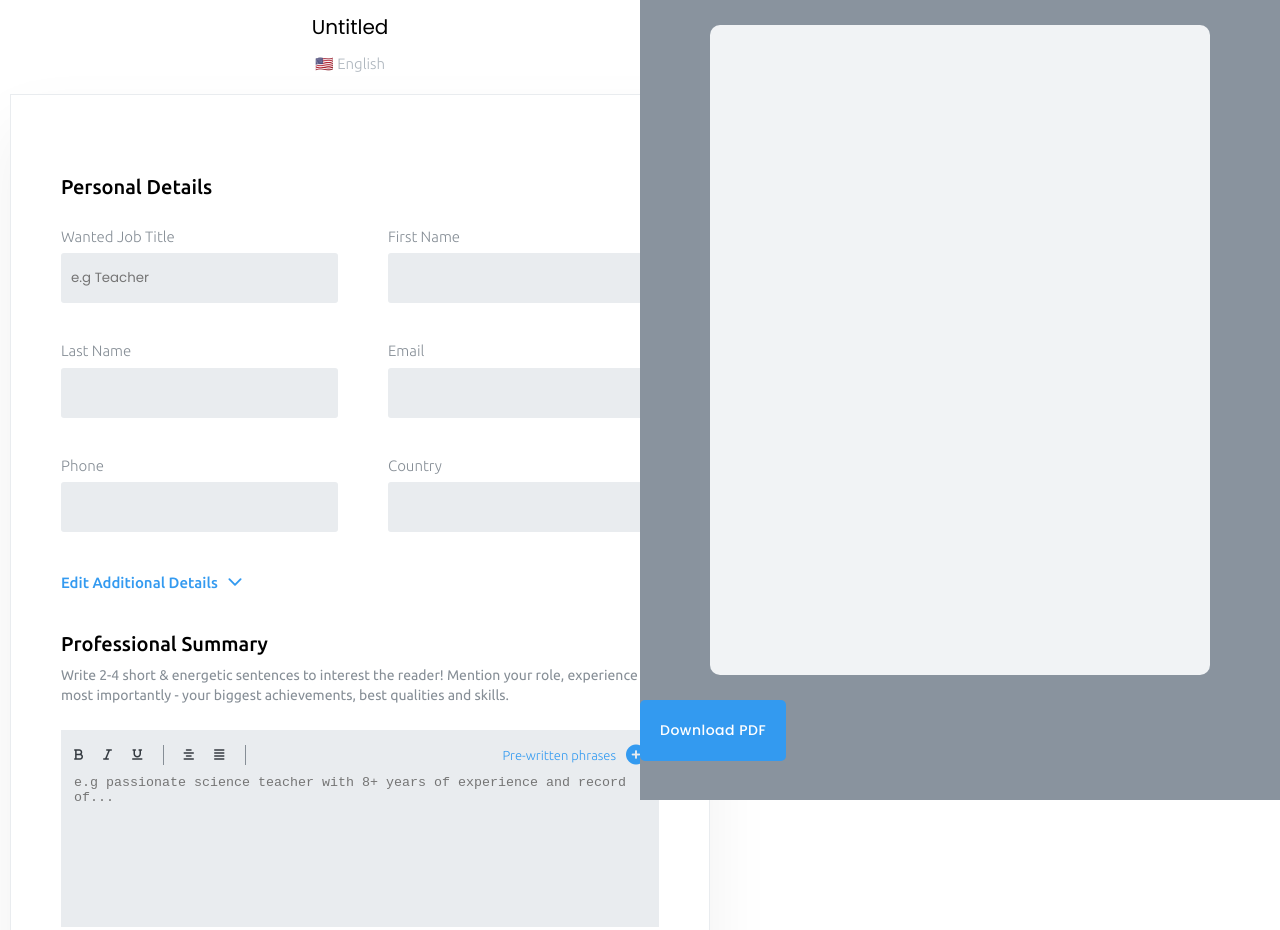
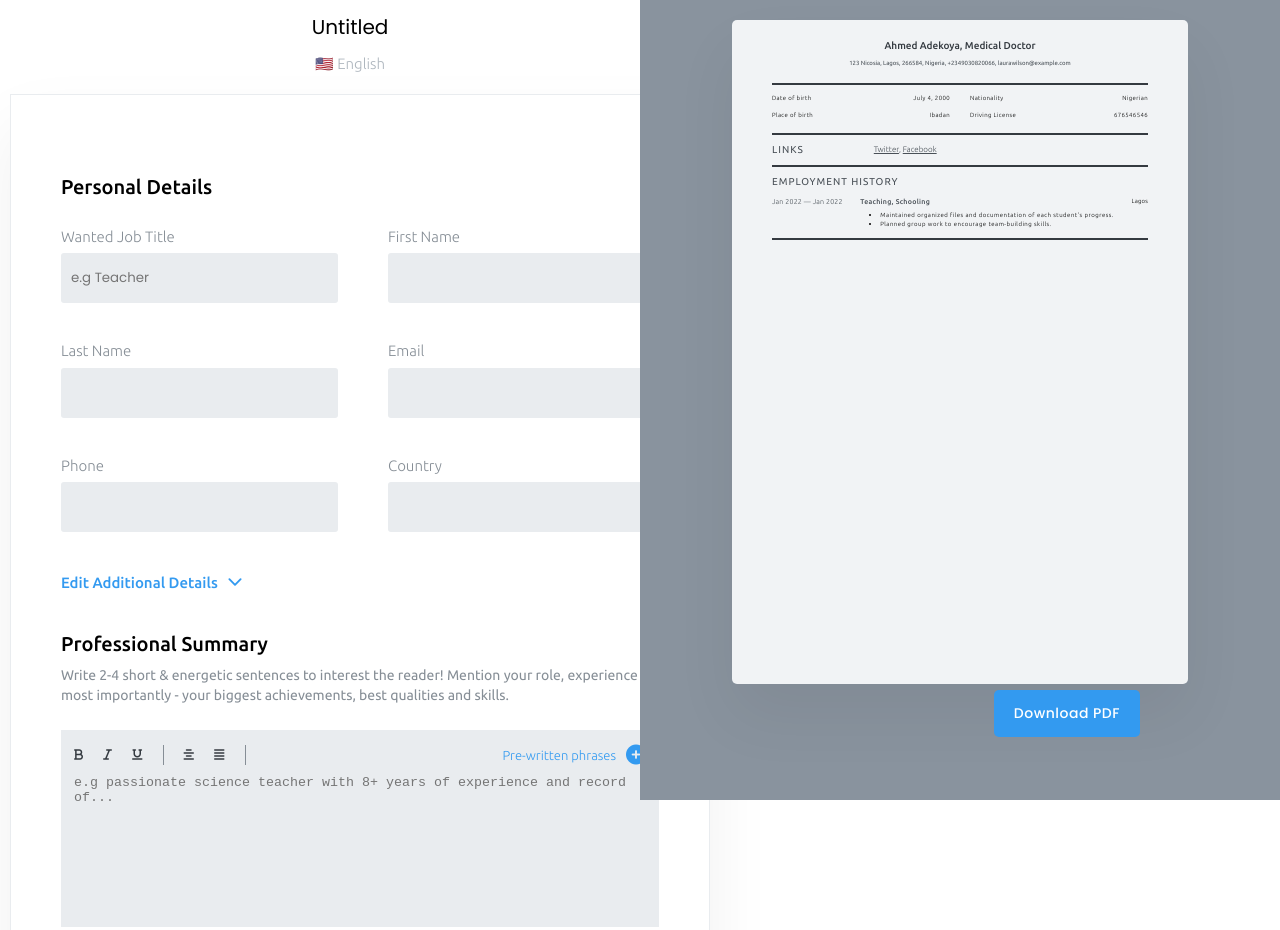
Before and after one commit to iamhammyboi19/resumeInputToPDFfields, a plain HTML site: page indexInput.html in a window 1280 px wide. Shown: the top 930 px of the page. Drawn offline with nearby package versions, Linux system fonts and the light colour scheme.

Commit message:
building template

```diff
--- a/indexInput.html
+++ b/indexInput.html
@@ -295,7 +295,77 @@
       </div>
 
       <div class="template-con">
-        <div class="template-london"></div>
+        <div class="template-london">
+          <div class="template-contents">
+            <h4 class="user-name">Ahmed Adekoya, Medical Doctor</h4>
+            <p class="address-part">
+              123 Nicosia, Lagos, 266584, Nigeria, +2349030820066,
+              laurawilson@example.com
+            </p>
+
+            <hr class="separate-lines" />
+
+            <div class="first-part-container">
+              <div>
+                <span class="first-part">
+                  <p class="dateOfBirthPdf">Date of birth</p>
+                  <p class="dateOfBirthPdf">July 4, 2000</p>
+                </span>
+                <span class="first-part">
+                  <p class="dateOfBirthPdf">Place of birth</p>
+                  <p class="dateOfBirthPdf">Ibadan</p>
+                </span>
+              </div>
+              <div>
+                <span class="first-part">
+                  <p class="dateOfBirthPdf">Nationality</p>
+                  <p class="dateOfBirthPdf">Nigerian</p>
+                </span>
+                <span class="first-part">
+                  <p class="dateOfBirthPdf">Driving License</p>
+                  <p class="dateOfBirthPdf">676546546</p>
+                </span>
+              </div>
+            </div>
+
+            <hr class="separate-lines" />
+
+            <div class="link-template-div">
+              <h6 class="link-section">LINKS</h6>
+              <ul class="links-name-parent">
+                <li class="link-list">
+                  <a href="#" class="links-name">Twitter</a>,
+                  <a href="#" class="links-name">Facebook</a>
+                </li>
+                <!-- <li><a href="#" class="links-name">Twitter</a></li> -->
+              </ul>
+            </div>
+
+            <hr class="separate-lines" />
+
+            <h6 class="employment-history">EMPLOYMENT HISTORY</h6>
+
+            <div class="em-temp-det-con">
+              <span class="em-temp-date"><p>Jan 2022 — Jan 2022</p></span>
+              <div>
+                <h6 class="emp-work">Teaching, Schooling</h6>
+                <ul class="emp-desc-list-con">
+                  <li class="emp-desc-list">
+                    Maintained organized files and documentation of each
+                    student's progress.
+                  </li>
+                  <li class="emp-desc-list">
+                    Planned group work to encourage team-building skills.
+                  </li>
+                </ul>
+              </div>
+
+              <p class="emp-city">Lagos</p>
+            </div>
+
+            <hr class="separate-lines" />
+          </div>
+        </div>
         <button class="download-pdf-btn">Download PDF</button>
       </div>
     </div>
--- a/src/inputStyles.css
+++ b/src/inputStyles.css
@@ -803,10 +803,12 @@ h5 {
 
 .template-london {
   background-color: #f1f3f5;
-  height: 65rem;
-  width: 50rem;
-  border-radius: 1rem;
-  margin: 2.5rem auto;
+  height: 66.4rem;
+  width: 45.6rem;
+  border-radius: 0.5rem;
+  margin: 2rem auto;
+  cursor: pointer;
+  box-shadow: 0 3.2rem 6.4rem rgba(0, 0, 0, 0.06);
 }
 
 .download-pdf-btn {
@@ -817,17 +819,136 @@ h5 {
   background-color: #339af0;
   color: #fff;
   border: none;
-  padding: 2rem 2rem 2rem 2rem;
+  padding: 1.3rem 2rem 1.3rem 2rem;
   margin-bottom: 2rem;
   border-radius: 0.5rem;
   cursor: pointer;
   transition: all 0.4s;
+  position: absolute;
+  right: 14rem;
+  top: 69rem;
+}
+
+.template-contents {
+  padding: 2rem 4rem 1rem 4rem;
+}
+
+.user-name {
+  text-align: center;
+  /* font-family: "Roboto", sans-serif; */
+  color: #343a40;
+  font-weight: 500;
+  margin-bottom: 0.8rem;
+}
+
+.address-part {
+  font-size: 0.6rem;
+  font-weight: 400;
+  text-align: center;
+  color: #495057;
+  margin-bottom: 1.7rem;
+}
+
+.separate-lines {
+  border: 0.3px solid #343a40;
+  margin-bottom: 0.9rem;
+  margin-top: 0.5rem;
+}
+
+.first-part {
+  display: flex;
+  justify-content: space-between;
+  margin-bottom: 1rem;
+}
+
+.dateOfBirthPdf {
+  font-size: 0.6rem;
+  font-weight: 300;
+  letter-spacing: 0.4px;
+}
+
+.first-part-container {
+  display: grid;
+  grid-template-columns: 1fr 1fr;
+  column-gap: 2rem;
 }
 
 .download-pdf-btn:hover {
   background-color: #1971c2;
 }
 
+.link-section {
+  font-weight: 400;
+  letter-spacing: 1px;
+  font-size: 1rem;
+  color: #495057;
+}
+
+.links-name,
+.link-list {
+  color: #495057;
+  font-weight: 300;
+  font-size: 0.8rem;
+}
+
+.links-name-parent {
+  list-style: none;
+  /* display: flex;
+  gap: 1rem; */
+}
+
+.link-template-div {
+  display: flex;
+  align-items: center;
+  gap: 7rem;
+  margin-bottom: 1rem;
+}
+
+.employment-history {
+  font-size: 1rem;
+  font-weight: 400;
+  margin-bottom: 1rem;
+  letter-spacing: 1px;
+  color: #495057;
+}
+
+.em-temp-date {
+  font-size: 0.7rem;
+  letter-spacing: 0.2px;
+  font-weight: 300;
+  color: #495057;
+}
+
+.emp-work {
+  font-size: 0.7rem;
+  font-weight: 500;
+  color: #495057;
+  letter-spacing: 0.3px;
+  margin-bottom: 0.5rem;
+}
+
+.emp-desc-list {
+  font-size: 0.6rem;
+  font-weight: 300;
+  line-height: 1.5;
+  letter-spacing: 0.5px;
+}
+
+.emp-desc-list-con {
+  padding-left: 2rem;
+}
+
+.emp-city {
+  font-size: 0.6rem;
+  letter-spacing: 0.2px;
+  font-weight: 300;
+}
+
+.em-temp-det-con {
+  display: flex;
+  justify-content: space-between;
+  margin-bottom: 1rem;
+}
 /* #868e96 */
 
 /* ------------------------- link part ------------------------ */
```
